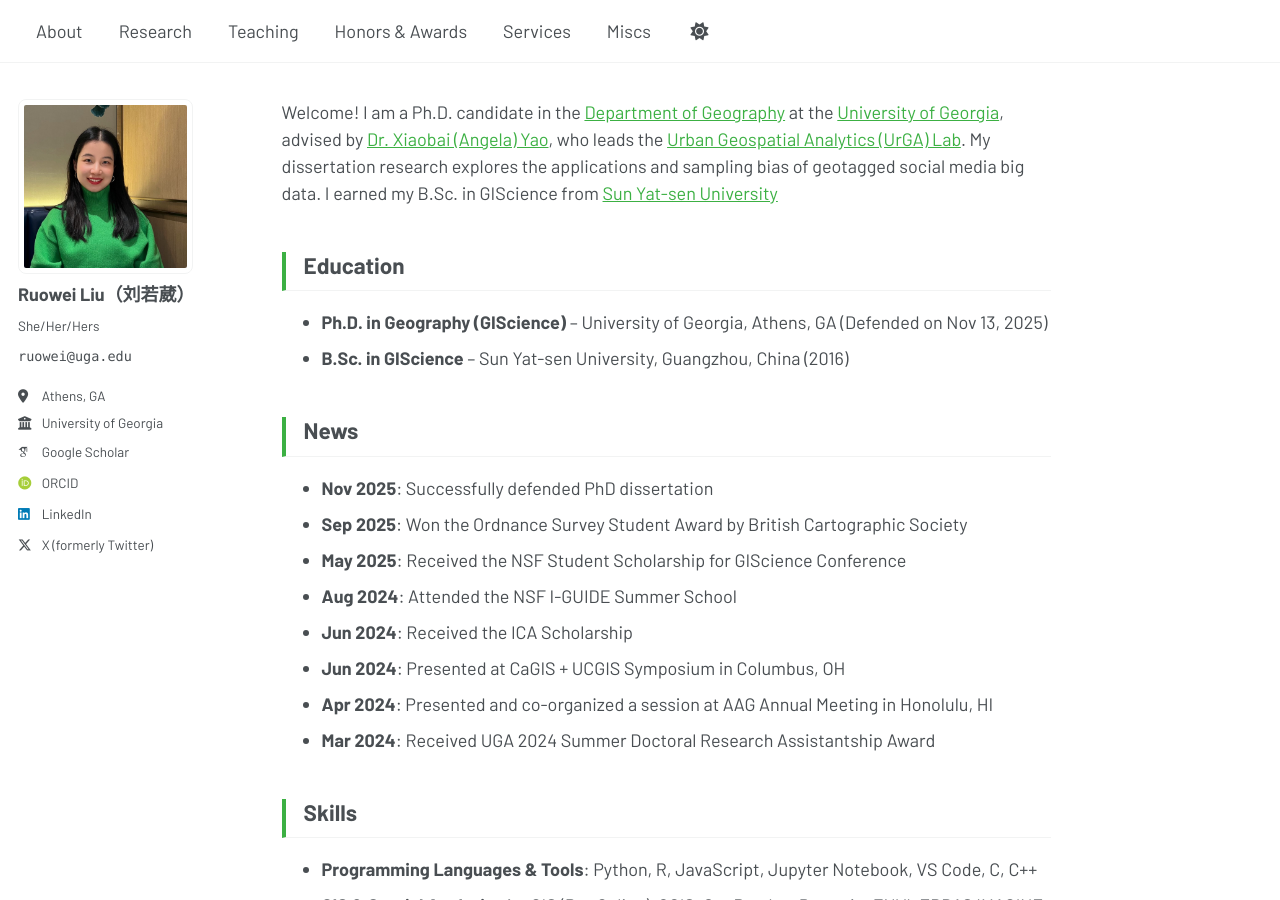
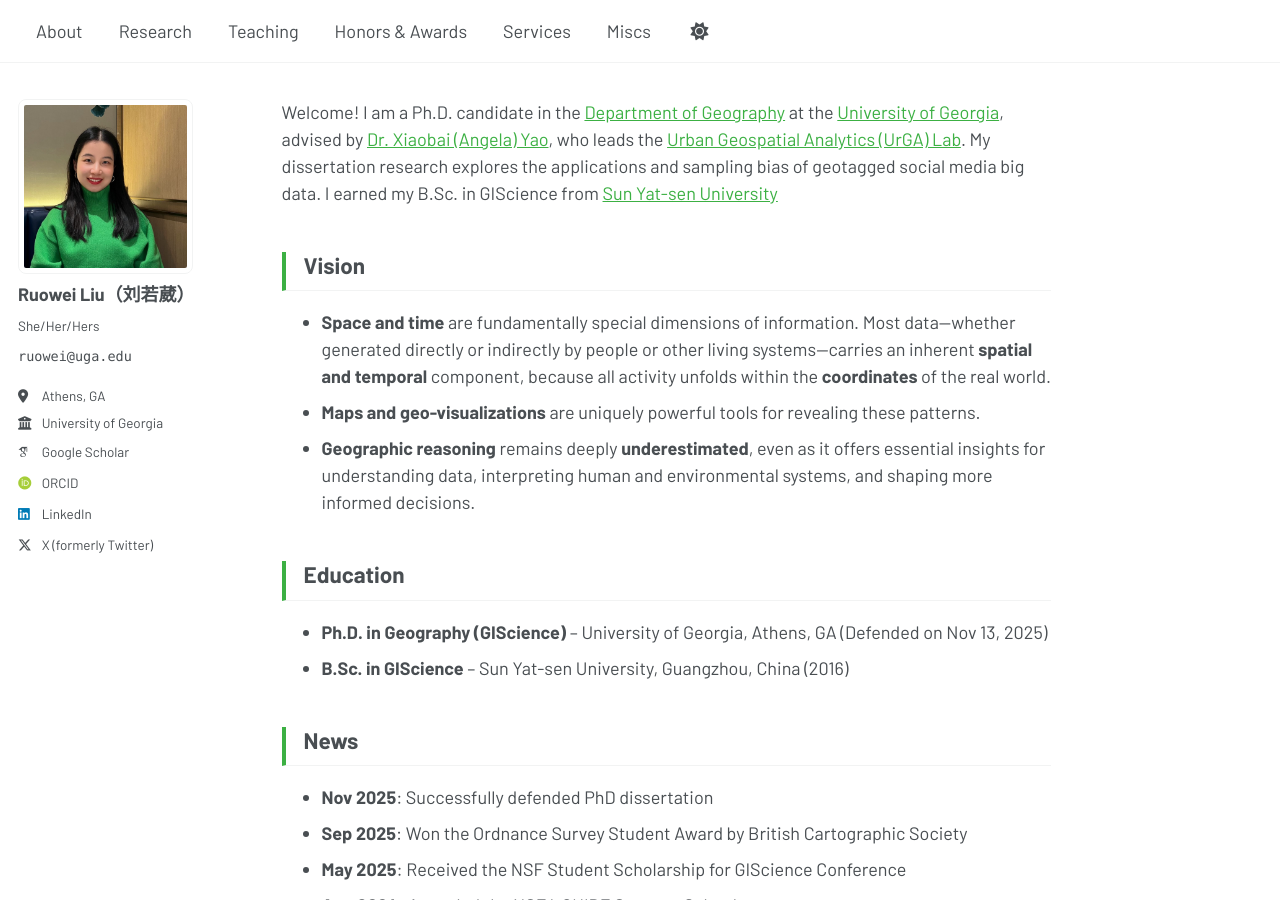
Before and after one commit to ruoweiliu/ruoweiliu.github.io, a Jekyll site: the page built from _pages/about.md, in a window 1280 px wide and 900 px high. Built offline with Jekyll 4.4.1, drawn with Linux system fonts in a browser that asks for light colours; some web fonts are replaced; a script that is not in the unit is left out.

Commit message:
Add Vision section to About page
Add personal vision statement highlighting the importance of spatial and temporal dimensions, maps and geo-visualizations, and geographic reasoning

🤖 Generated with [Claude Code](https://claude.com/claude-code)

Co-Authored-By: Claude <noreply@anthropic.com>

```diff
--- a/_pages/about.md
+++ b/_pages/about.md
@@ -7,6 +7,13 @@ redirect_from:
 ---
 
 Welcome! I am a Ph.D. candidate in the [Department of Geography](https://geography.uga.edu/) at the [University of Georgia](https://www.uga.edu/), advised by [Dr. Xiaobai (Angela) Yao](https://geography.uga.edu/directory/people/angela-yao), who leads the [Urban Geospatial Analytics (UrGA) Lab](https://geog.franklin.uga.edu/research/lab/urban-geospatial-analytics-lab). My dissertation research explores the applications and sampling bias of geotagged social media big data. I earned my B.Sc. in GIScience from [Sun Yat-sen University](https://www.sysu.edu.cn/)
+
+
+## Vision
+* <span class="bold-text">Space and time</span> are fundamentally special dimensions of information. Most data—whether generated directly or indirectly by people or other living systems—carries an inherent <span class="bold-text">spatial and temporal</span> component, because all activity unfolds within the <span class="bold-text">coordinates</span> of the real world.
+* <span class="bold-text">Maps and geo-visualizations</span> are uniquely powerful tools for revealing these patterns.
+* <span class="bold-text">Geographic reasoning</span> remains deeply <span class="bold-text">underestimated</span>, even as it offers essential insights for understanding data, interpreting human and environmental systems, and shaping more informed decisions.
+
 
 ## Education
 - **Ph.D. in Geography (GIScience)** – University of Georgia, Athens, GA (Defended on Nov 13, 2025)
```
